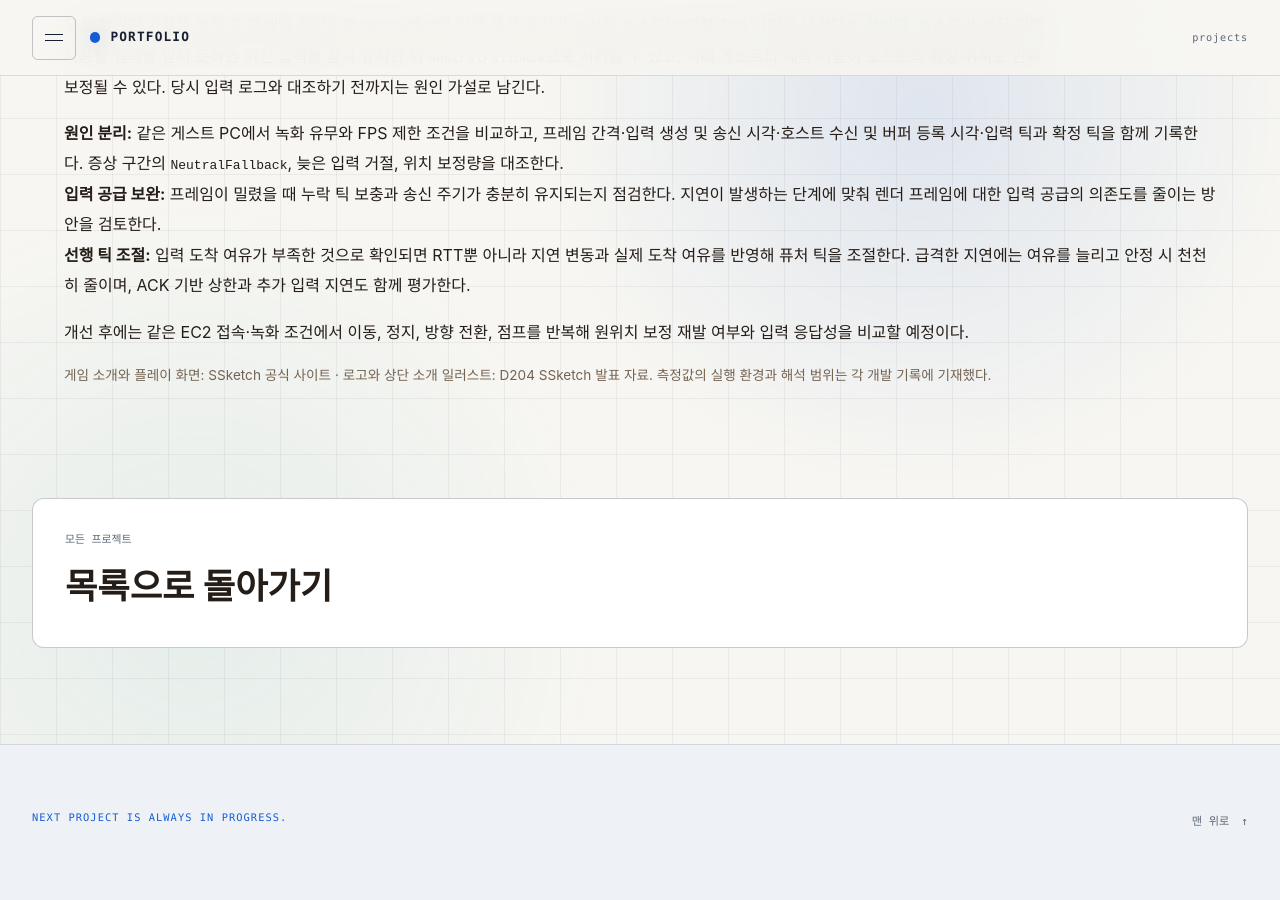
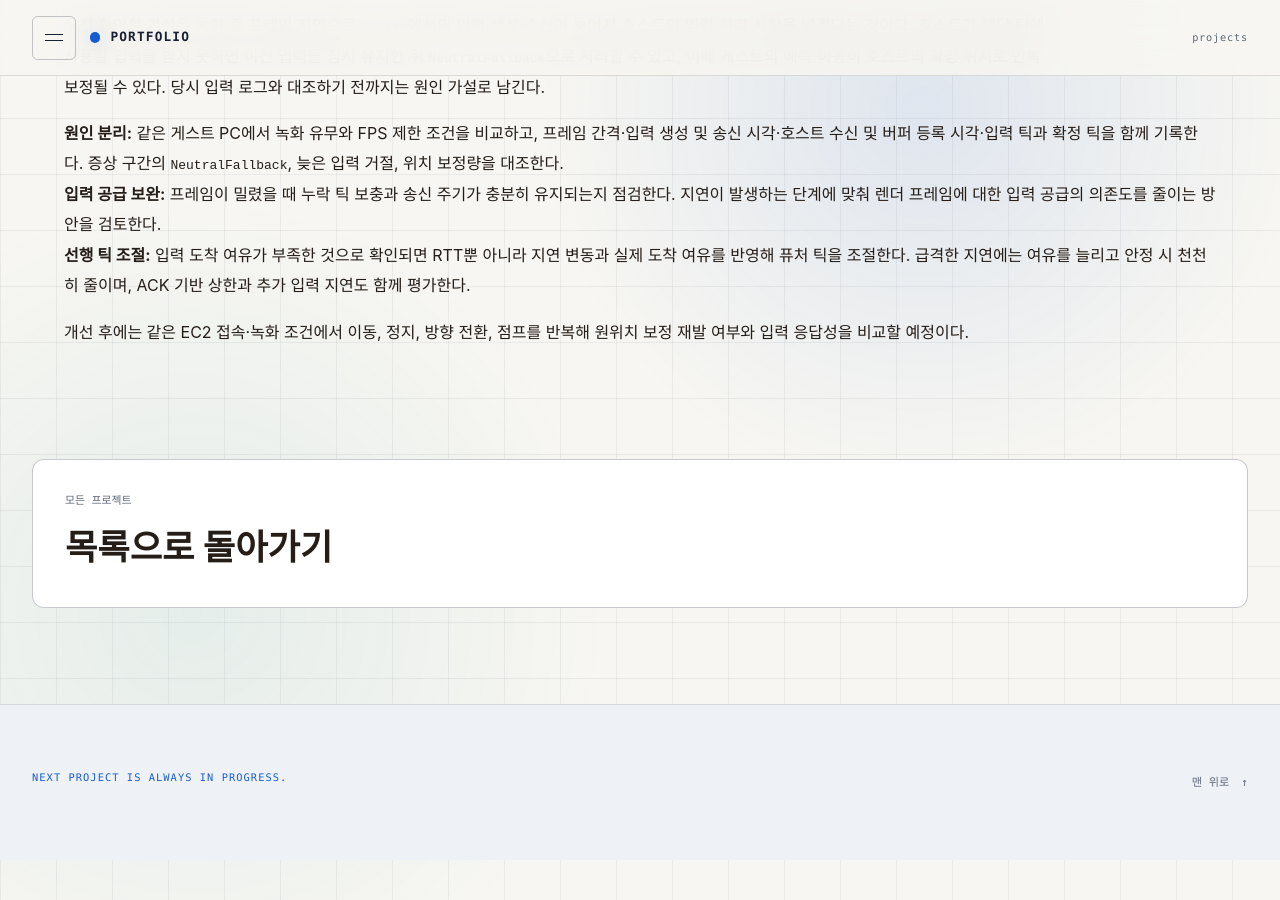
Before and after one commit to yollo4179/yollo4179.github.io, a Jekyll site: the page built from _projects/ssketch.md, in a window 1280 px wide and 900 px high, scrolled down 7442 px. Built offline with Jekyll 4.4.1, drawn with Linux system fonts in a browser that asks for light colours.

Commit message:
chore: SSketch 소개 하단 문구 정리

```diff
--- a/_projects/ssketch.md
+++ b/_projects/ssketch.md
@@ -120,5 +120,3 @@ Unity 클라이언트 프레임워크와 C++ 네트워크 서버를 연결하고
 </ul>
 
 <p>개선 후에는 같은 EC2 접속·녹화 조건에서 이동, 정지, 방향 전환, 점프를 반복해 원위치 보정 재발 여부와 입력 응답성을 비교할 예정이다.</p>
-
-<p class="ssketch-source">게임 소개와 플레이 화면: <a href="https://ssketch.ddns.net/" target="_blank" rel="noopener noreferrer">SSketch 공식 사이트</a> · 로고와 상단 소개 일러스트: D204 SSketch 발표 자료. 측정값의 실행 환경과 해석 범위는 각 개발 기록에 기재했다.</p>
```
